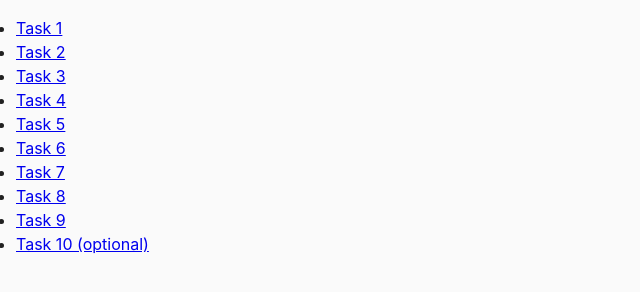
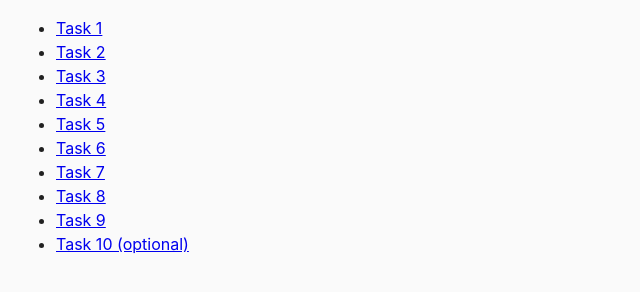
Before and after one commit to LDanchenko/goit-js-hw-06, a plain HTML site: page index.html in a window 1280 px wide. Shown: the whole page, without its empty margins (0-640 px from the left). Drawn offline with Linux system fonts and the light colour scheme.

Commit message:
styles updated

```diff
--- a/css/common.css
+++ b/css/common.css
@@ -29,11 +29,6 @@ img {
   height: 100%;
 }
 
-ul {
-  margin: 0;
-  padding: 0;
-}
-
 .gallery {
   list-style-type: none;
   display: flex;
@@ -41,6 +36,7 @@ ul {
   margin-left: 20px;
   margin-right: 20px;
   flex-wrap: wrap;
+  padding: 0;
 }
 
 @media screen and (min-width: 768px) {
```
